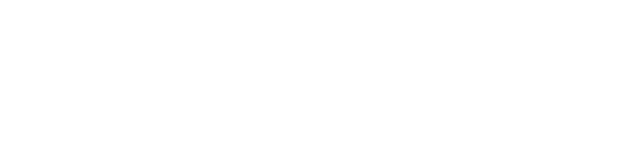
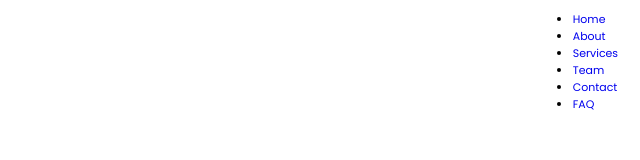
Before and after one commit to ydeek/WebDesignAndDevelopmentServices, a plain HTML site: page index.html in a window 1280 px wide. Shown: the whole page, without its empty margins (640-1280 px from the left). Drawn offline with nearby package versions, Linux system fonts and the light colour scheme.

Commit message:
developed header section

```diff
--- a/css/style.css
+++ b/css/style.css
@@ -0,0 +1,44 @@
+@import url('https://fonts.googleapis.com/css2?family=Poppins:ital,wght@0,200;0,300;0,400;0,500;1,100;1,200;1,300;1,400;1,500&display=swap');
+
+:root{
+    --color:#6c5ce7;
+}
+
+* {
+    font-family: 'Poppins', sans-serif;
+    margin:0;
+    padding:0;
+    box-sizing:border-box;
+    text-transform: capitalize;
+    transition: all .2s linear;
+    text-decoration: none;
+
+}
+
+html {
+    font-size: 68.5%;
+}
+
+body {
+    overflow-x: hidden;
+}
+
+.header {
+    display: flex;
+    align-items: center;
+    justify-content: space-between;
+    width: 100%;
+    padding: 1rem 2rem;
+    position:fixed;
+    top:0; left: 0;
+    z-index: 100;
+}
+
+.header .logo {
+    font-size: 2.5rem;
+    color: #fff;
+}
+
+.header .logo i{
+  padding: 0 .5rem;
+}
--- a/index.html
+++ b/index.html
@@ -17,8 +17,46 @@
 
 <body>
 
+<!--header section starts-->
+
+<header class="header">
+ <a href="#" class="logo"><i class="fas fa-magic"></i>design.</a>
+
+
+<nav class="navbar">
+  <li><a href="#home">home</a></li>
+  <li><a href="#about">about</a></li>
+  <li><a href="#services">services</a></li>
+  <li><a href="#team">team</a></li>
+  <li><a href="#contact">contact</a></li>
+  <li><a href="#faq">FAQ</a></li>
+
+</nav>
+
+</header>
+
+<!--header section ends-->
+
+
+
+
+
+
+
+
+
+
+
+
+
+
+
+
 
     <!--jQuery custom file link-->
+    <script src="https://cdnjs.cloudflare.com/ajax/libs/jquery/3.6.0/jquery.min.js"></script>
+
+
     <!--custom js file link-->
     <script src="js/main.js"></script>
 </body>
```
